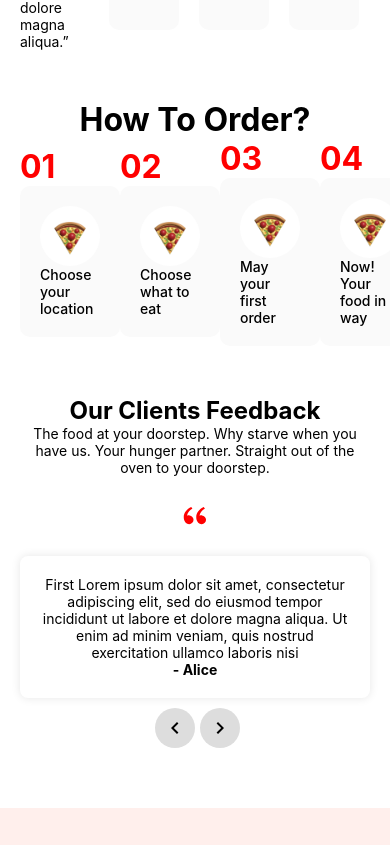
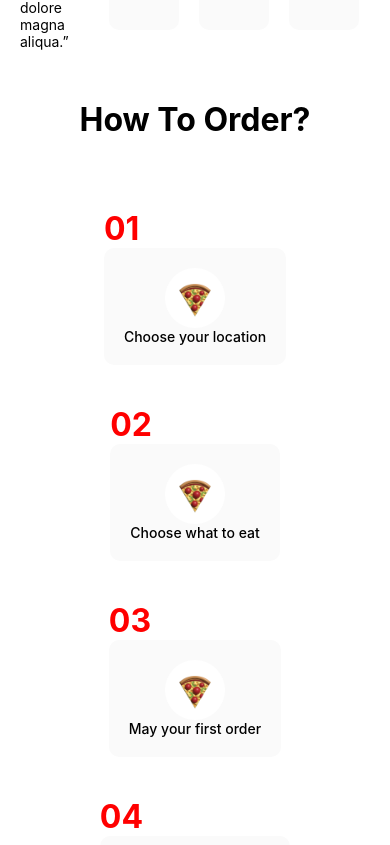
Before and after one commit to ARaihan66/Food_Delivery_Task, a React (Vite) app: page / in a window 390 px wide. Shown: the part 1659-2504 px from the top of the page. Built offline with nearby package versions, Linux system fonts and the light colour scheme.

Commit message:
Order process  responsive done

```diff
--- a/src/components/Dishes/order/style.css
+++ b/src/components/Dishes/order/style.css
@@ -52,3 +52,20 @@
   height: 50px;
   width: 50px;
 }
+
+
+
+@media(max-width: 768px) {
+  .order-process{
+    flex-direction: column;
+    margin: 50px 0px;
+  }
+
+  .order{
+    margin: 20px 0px;
+  }
+
+  .process-container{
+    width: 100%;
+  }
+}
```
